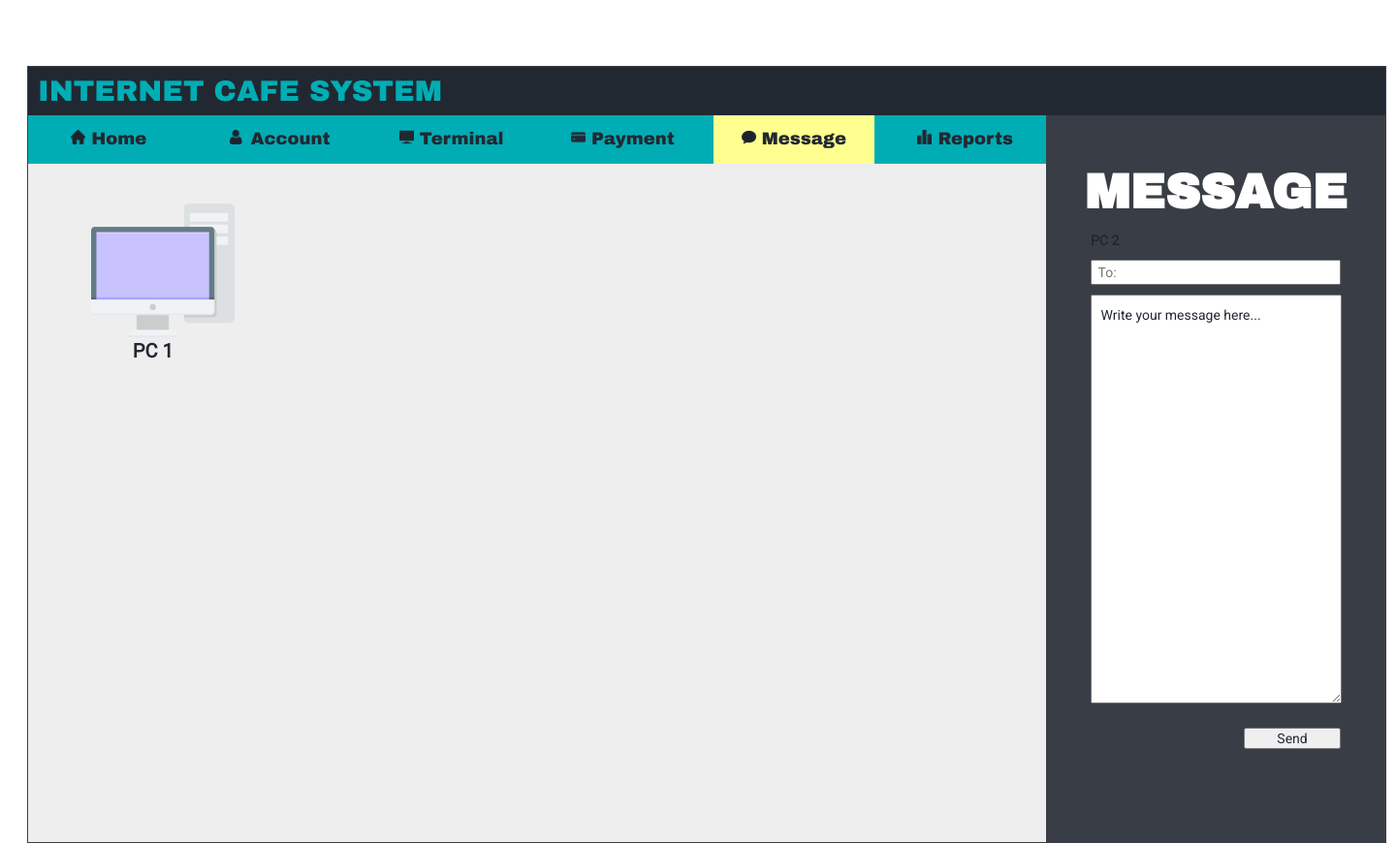
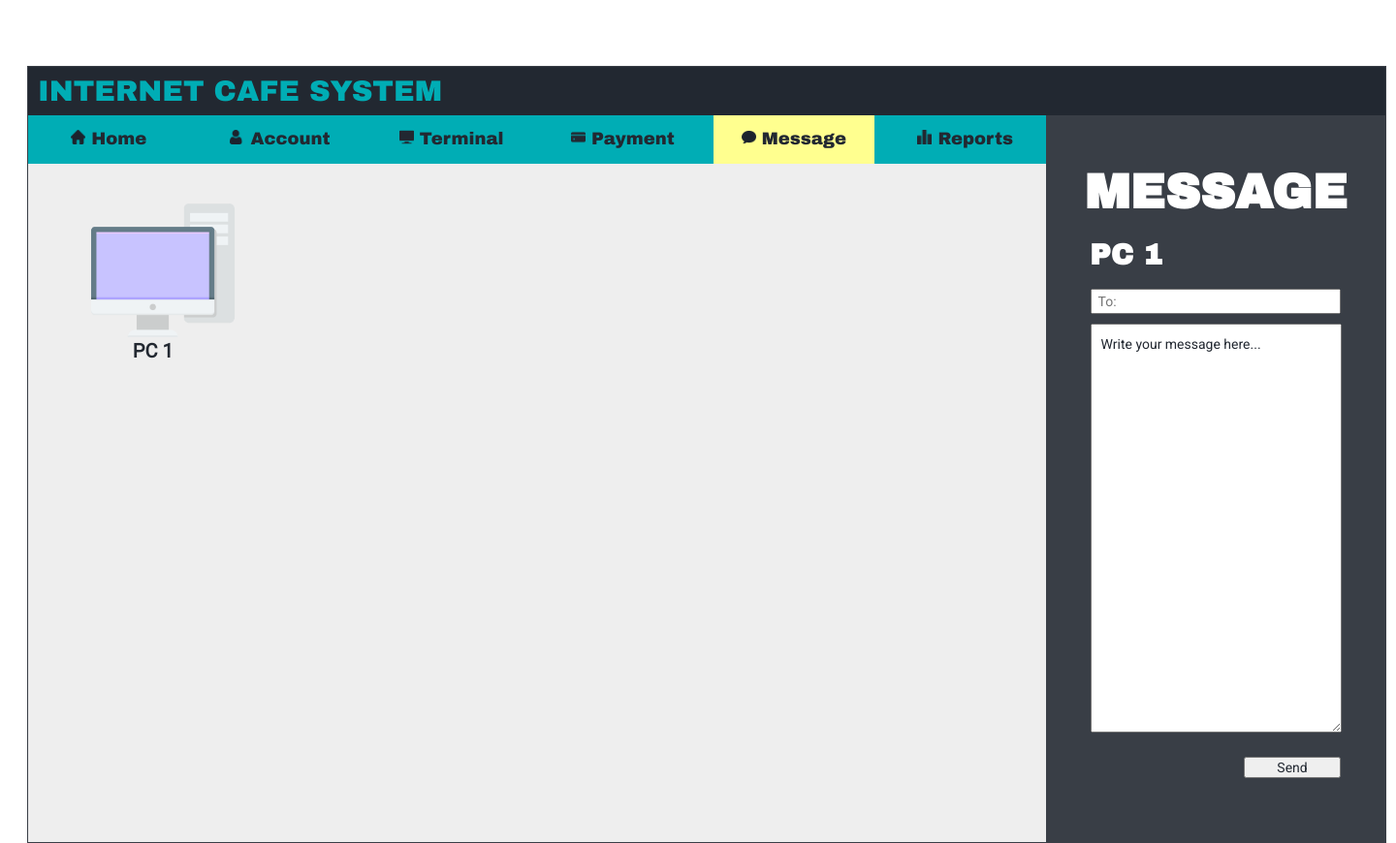
Before and after one commit to TriangleBear/Internet_Cafe_System, a Flask app: page /message1 in a window 1440 px wide. Shown: the whole page at 97% size. Run offline with Flask 2, Linux system fonts and the light colour scheme; some libraries are stand-ins or nearby versions.

Commit message:
Bug fixes

```diff
--- a/static/styles/style.css
+++ b/static/styles/style.css
@@ -398,15 +398,10 @@
     .message-submit h2 {
         display: block;
         margin: auto;
+        margin-right: 185px;
         margin-top: -20px;
-        margin-left: 21px;
         font-size: 30px;
-        text-align: left;
-        width: 250px;
-        font-family: 'Roboto', sans-serif;
-        font-size: 14px;
-        color: #222831;
-        line-height: 20px;
+        text-align: center;
     }
 
     .message-save {
@@ -521,7 +516,7 @@
         }
 
         .table tr:nth-child(2n+1) {
-            background-color: #EEEEEE;
+            background-color: #F0FFFF;
         }
 
     /* System Unit */
--- a/templates/Account/account.html
+++ b/templates/Account/account.html
@@ -100,21 +100,19 @@
                         Edit Account
                         </a>
                     </div>
-                    <!-- This is the Highlighted Page -->
                     <div>
                         <br />
                         <a href="{{url_for('disable_account')}}">
                         Disable Account
                         </a>
                     </div>
-                    <!-- -->
                     <div>
                         <br />
                         <a href="{{url_for('history_account')}}">
                         Account History
                         </a>
                     </div>
-                    <div class="accountcurrent">
+                    <div>
                         <br />
                         <a href="{{url_for('recharge_account')}}">
                         Account Recharge
--- a/templates/Message/message-pc1.html
+++ b/templates/Message/message-pc1.html
@@ -82,7 +82,8 @@
                 <div class="message-submit">
                     <h1>MESSAGE</h1>
                     <form action="/submit" method="POST">
-                        <h2>PC 2</h2>
+                        <h2>PC 1</h2>
+
                         <label>
                             <input class="message-recipient" type="text" name="recipient" placeholder="&nbsp;To:">
                         </label>
```
